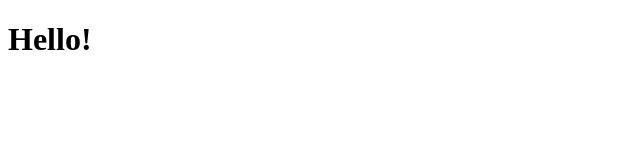
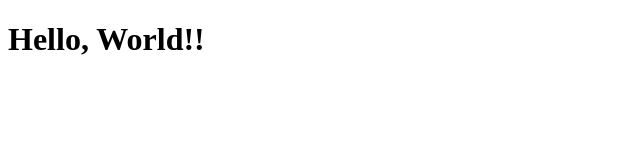
Before and after one commit to neilshahcosmos/NeilWebsite, a plain HTML site: page index.html in a window 1280 px wide. Shown: the whole page, without its empty margins (0-640 px from the left). Drawn offline with Linux system fonts and the light colour scheme.

Commit message:
Update index.html

```diff
--- a/index.html
+++ b/index.html
@@ -4,6 +4,6 @@
     <title>Hello, World!</title>
 </head>
 <body>
-    <h1>Hello!</h1>
+    <h1>Hello, World!!</h1>
 </body>
 </html>
```
